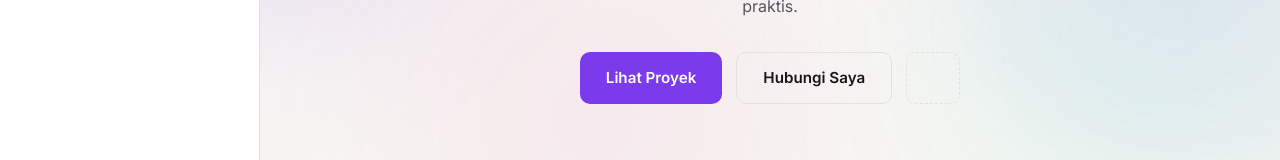
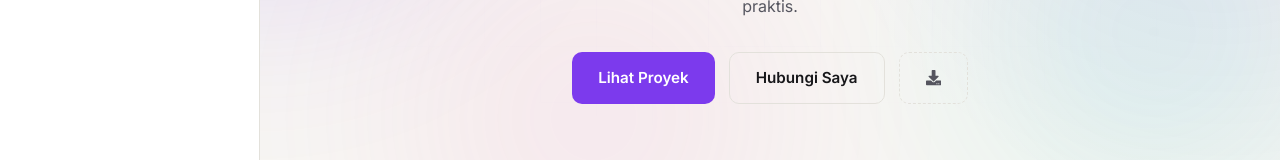
Before and after one commit to mikaRamadhan/portofolio-mika, a React (Vite) app: page / in a window 1280 px wide. Shown: the part 488-648 px from the top of the page. Built offline with nearby package versions, Linux system fonts and the light colour scheme.

Commit message:
Update Hero.jsx

```diff
--- a/src/components/Hero.jsx
+++ b/src/components/Hero.jsx
@@ -46,7 +46,7 @@ export default function Hero() {
           <a href="#projects" className="btn primary">{t.hero.viewProjects}</a>
           <a href="#contact" className="btn secondary">{t.hero.contactMe}</a>
           <a href={`${import.meta.env.BASE_URL}cv-mika-ramadhan.pdf`} download className="btn ghost">
-          </a>
+            <FaDownload /> {t.hero.downloadCV}</a>
         </div>
 
         <div className="hero-stats">
```
